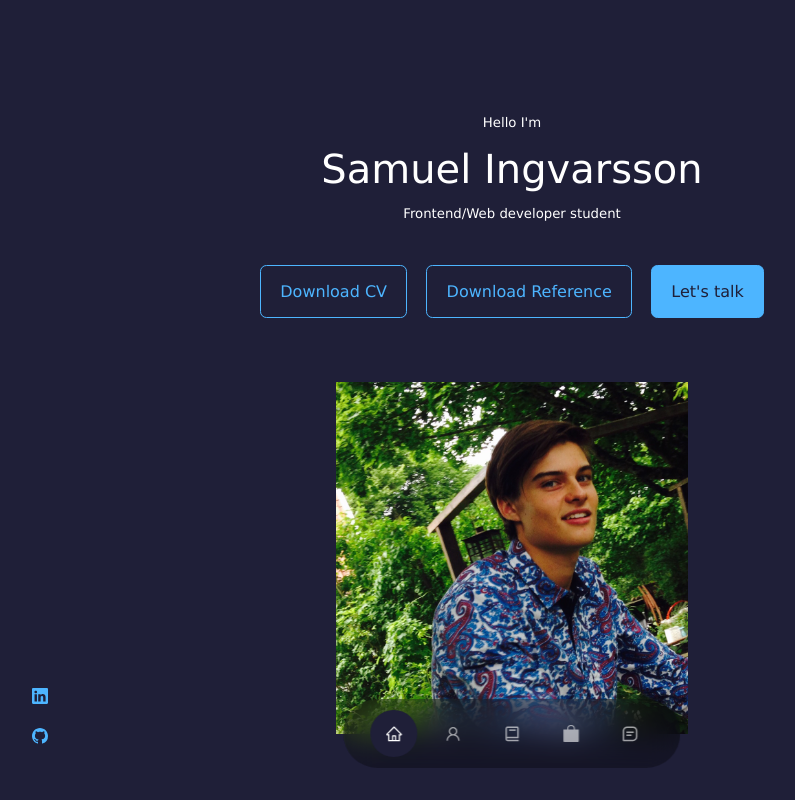
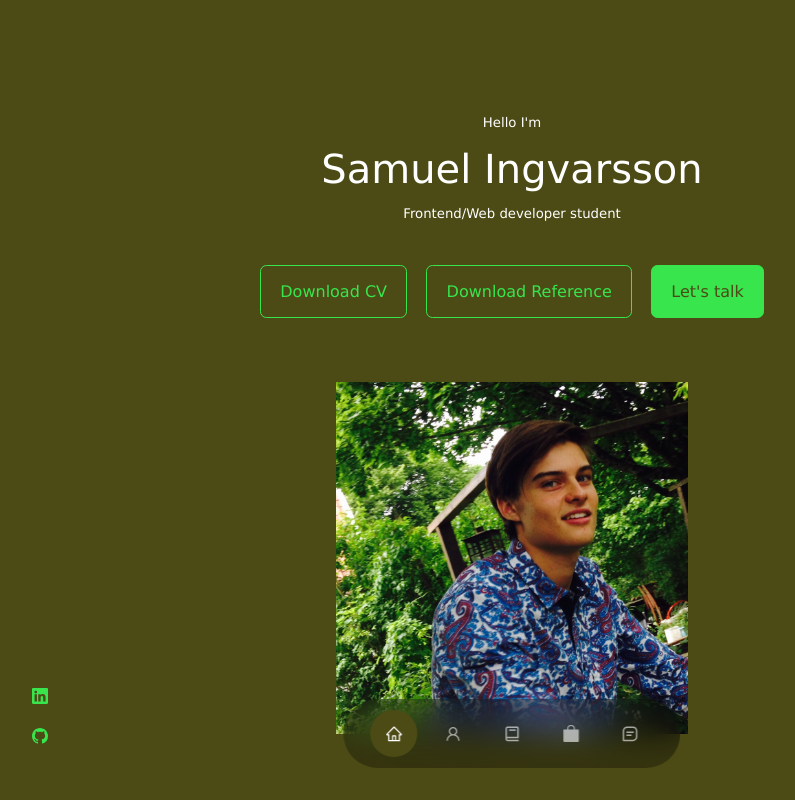
Before and after one commit to SamuelIngvarsson/Portfolio, a React (Create React App) app: page / in a window 1280 px wide. Shown: the top 800 px of the page, without its empty margins (128-923 px from the left). Built offline with nearby package versions, Linux system fonts and the light colour scheme.

Commit message:
change colors and update contact

```diff
--- a/src/components/contact/contact.css
+++ b/src/components/contact/contact.css
@@ -1,7 +1,7 @@
 .container.contact__container {
   width: 58%;
-  display: grid;
-  grid-template-columns: 30% 58%;
+  display: flex;
+  justify-content: center;
   gap: 12%;
 }
 
@@ -32,12 +32,14 @@
   display: inline-block;
   font-size: 0.8rem;
 }
+#contact {
+  margin-bottom: 85px;
+}
 
 /* Media Queries (Medium Devices) */
 @media screen and (max-width: 1024px) {
   .container.contact__container {
-    grid-template-columns: 1fr;
-    gap: 2rem;
+    width: var(--container-width-md);
   }
 }
 /* Media Queries (Small Devices) */
--- a/src/index.css
+++ b/src/index.css
@@ -9,9 +9,9 @@
 }
 
 :root {
-  --color-bg: #1f1f38;
-  --color-bg-variant: #2c2c6c;
-  --color-primary: #4db5ff;
+  --color-bg: #4c4b16;
+  --color-bg-variant: #285430;
+  --color-primary: #38e54d;
   --color-primary-variant: rgba(77, 181, 255, 0.4);
   --color-white: #fff;
   --color-light: rgba(255, 255, 255, 0.6);
```
